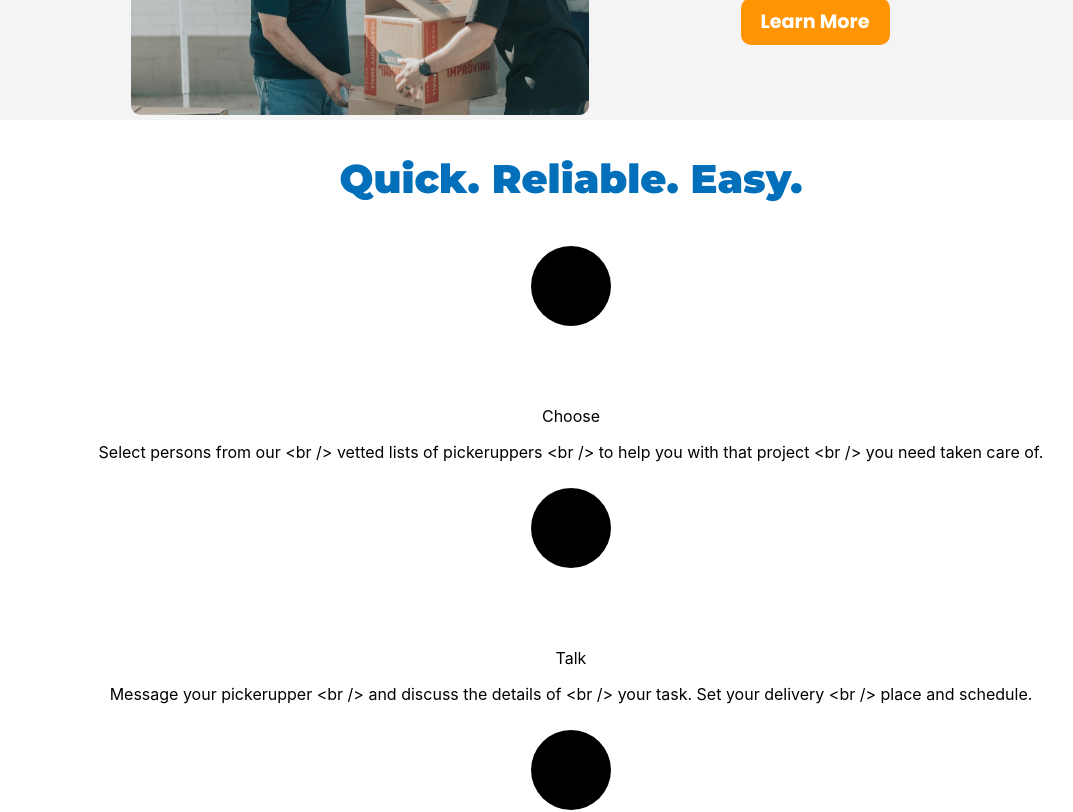
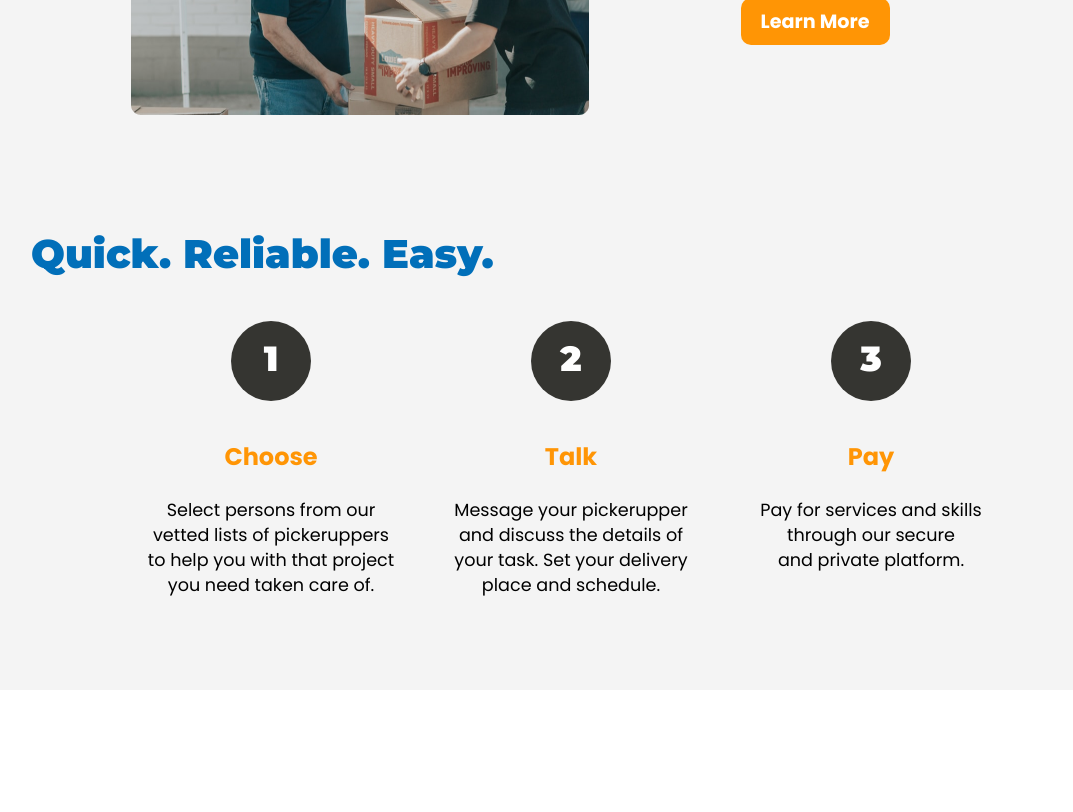
Before and after one commit to adropofilm/pickerupper, a React (Create React App) app: page / in a window 1280 px wide. Shown: the part 1200-2012 px from the top of the page, without its empty margins (69-1142 px from the left). After the commit the page ends 1890 px from the top, so only its background shows below. Built offline with nearby package versions, Linux system fonts and the light colour scheme.

Commit message:
create + style how to section of home page

```diff
--- a/src/components/common/circleWithNum/index.jsx
+++ b/src/components/common/circleWithNum/index.jsx
@@ -1,9 +1,9 @@
-const CircleWithNum = ({dimension, fill}) => {
+const CircleWithNum = ({dimension, fill, number}) => {
     return (
         <>
             <svg height={dimension} width="100">
                 <circle cx="50" cy="50" r="40" fill={fill} />
-                Sorry, your browser does not support inline SVG.
+                <text x="50" y="50" dominant-baseline="middle" text-anchor="middle" font-family="Montserrat" font-size="35" fill="white">{number}</text>
             </svg>
         </>
     )
--- a/src/components/pages/home/howTo/howToCard/index.jsx
+++ b/src/components/pages/home/howTo/howToCard/index.jsx
@@ -3,10 +3,10 @@ import styles from "./styles.module.css"
 
 const HowToCard = ({number, title, text}) => {
     return (
-        <div id={styles["how-to-card"]}>
-            <CircleWithNum />
-            <p>{title}</p>
-            <p>{text}</p>
+        <div className={styles["how-to-card"]}>
+            <CircleWithNum dimension="100" fill="#353531" number={number} />
+            <p className={styles["card-title"]}>{title}</p>
+            <p className={styles["card-text"]} dangerouslySetInnerHTML={{ __html: text }} />
         </div>
     )
 }
--- a/src/components/pages/home/howTo/howToCard/styles.module.css
+++ b/src/components/pages/home/howTo/howToCard/styles.module.css
@@ -0,0 +1,18 @@
+.how-to-card {
+    width: 300px;
+}
+
+.how-to-card p {
+    font-family: 'Poppins', sans-serif;
+}
+
+.card-title {
+    color: #FF9505;
+    font-weight: bold;
+    font-size: 1.5em;
+}
+
+.card-text {
+    line-height: 25px;
+    font-size: 1.1em;
+}
--- a/src/components/pages/home/howTo/index.jsx
+++ b/src/components/pages/home/howTo/index.jsx
@@ -5,6 +5,7 @@ const HowTo = () => {
     return (
         <div id={styles["how-to"]}>
             <h2 className="blue-header-txt">Quick. Reliable. Easy.</h2>
+            <div id={styles["how-to-cards-container"]}>
                 <HowToCard
                     className={styles["how-to-card"]}
                     number="1"
@@ -29,6 +30,7 @@ const HowTo = () => {
                     through our secure <br />
                     and private platform." />
             </div>
+        </div>
     )
 }
 
--- a/src/components/pages/home/howTo/styles.module.css
+++ b/src/components/pages/home/howTo/styles.module.css
@@ -0,0 +1,13 @@
+#how-to {
+    padding: 75px 100px;
+    background-color: #F4F4F4;
+}
+
+#how-to-cards-container {
+    display: flex;
+    justify-content: center;
+}
+
+#how-to h2 {
+    text-align: left;
+}
```
Lines whose indentation alone changed are shown as unchanged.
